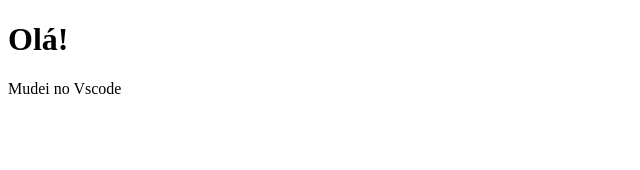
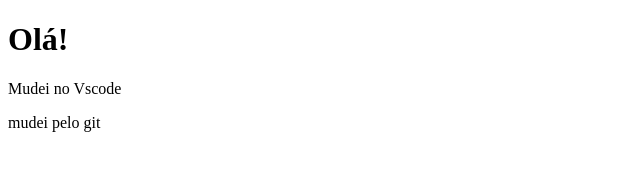
Before and after one commit to raphaelmagnun/projeto-html-desenvolve, a plain HTML site: page index.html in a window 1280 px wide. Shown: the whole page, without its empty margins (0-640 px from the left). Drawn offline with Linux system fonts and the light colour scheme.

Commit message:
Update index.html

```diff
--- a/index.html
+++ b/index.html
@@ -9,5 +9,6 @@
 <body>
     <h1>Olá!</h1>
     <p>Mudei no Vscode</p>
+    <p>mudei pelo git</p>
 </body>
 </html>
```
